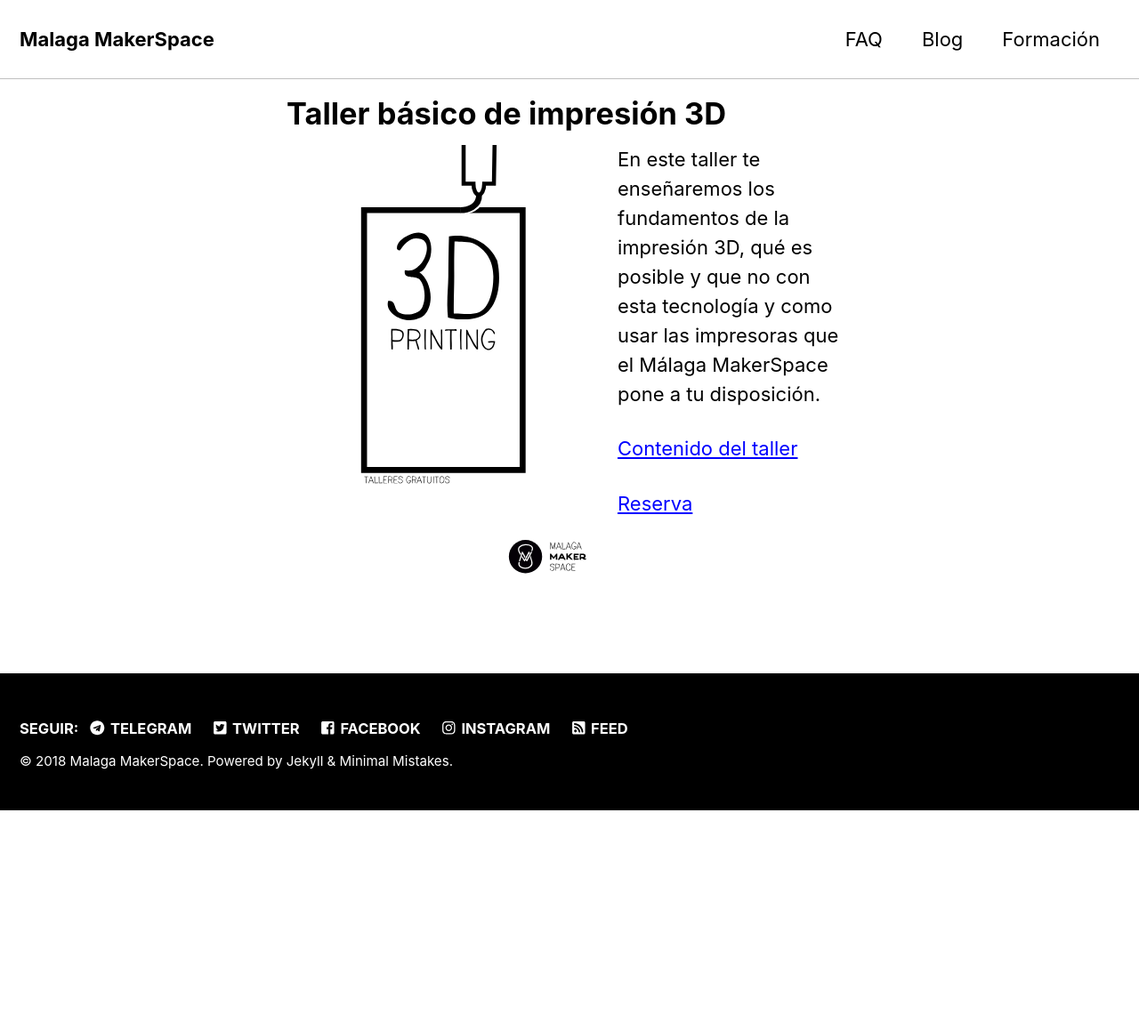
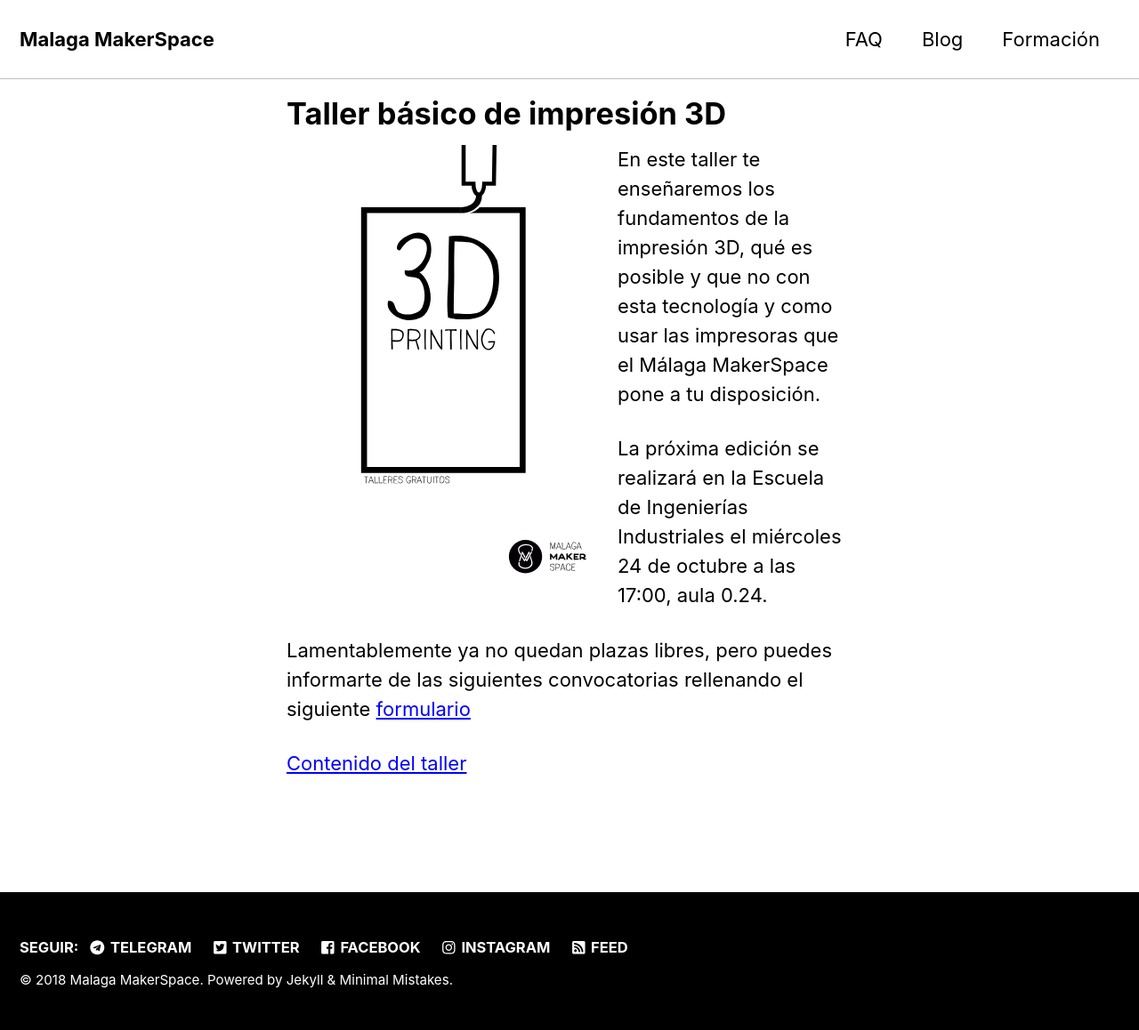
Before and after one commit to MalagaMakerSpace/malagamakerspace.github.io, a Jekyll site: the page built from formacion/fdm-basico.md, in a window 1280 px wide. Shown: the whole page at 89% size. Built offline with Jekyll 4.4.1, drawn with Linux system fonts in a browser that asks for light colours; cached includes are drawn as plain includes; nearby versions of some CDN libraries; before the commit the page ends 911 px from its top, so only the background shows below that.

Commit message:
informacion de taller

```diff
--- a/formacion/fdm-basico.md
+++ b/formacion/fdm-basico.md
@@ -7,6 +7,8 @@
 ![Poster fdm-basico](/assets/images/fdm-basico.svg){: .align-left width="350"}
 En este taller te enseñaremos los fundamentos de la impresión 3D, qué es posible y que no con esta tecnología y como usar las impresoras que el Málaga MakerSpace pone a tu disposición.
 
+La próxima edición se realizará en la Escuela de Ingenierías Industriales el miércoles 24 de octubre a las 17:00, aula 0.24.
+
+Lamentablemente ya no quedan plazas libres, pero puedes informarte de las siguientes convocatorias rellenando el siguiente [formulario](https://goo.gl/forms/AzABlRylEvvBmdYD3)
+
 [Contenido del taller](/formacion/docs/fdm-basico.pdf)
-
-[Reserva](https://google.com)
```
Also changed, not shown: assets/images/mms-logo-filled-black-circle.svg (added), 3 other files.
